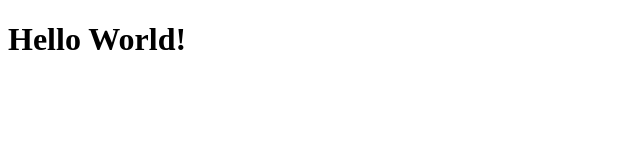
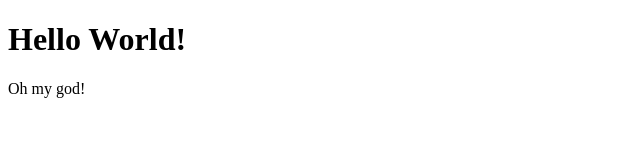
Before and after one commit to Zengxubin/School-index, a plain HTML site: page index.html in a window 1280 px wide. Shown: the full height of the page, 0-640 px from the left. Drawn offline with Linux system fonts and the light colour scheme.

Commit message:
增加了Oh my god

```diff
--- a/index.html
+++ b/index.html
@@ -8,5 +8,6 @@
 </head>
 <body>
   <h1>Hello World!</h1>
+  <p>Oh my god!</p>
 </body>
 </html>
```
